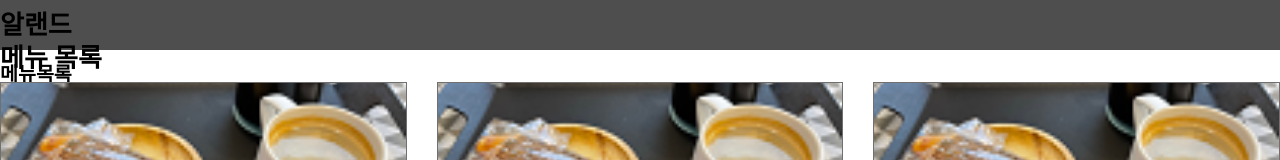
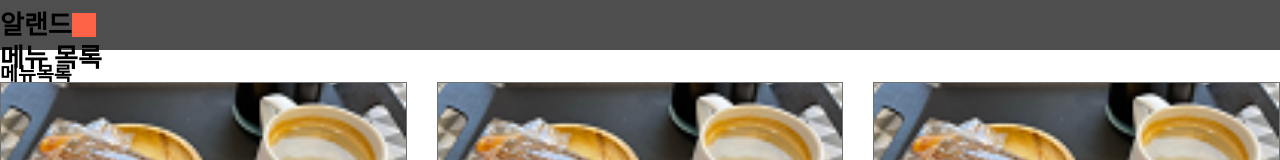
Before and after one commit to newlecture/rland-html, a plain HTML site: page menu/list.html in a window 1280 px wide. Shown: the top 160 px of the page. Drawn offline with Linux system fonts and the light colour scheme; files that its build step writes are made by us from their sources.

Commit message:
modify header.css color to tomato

```diff
--- a/css/header.css
+++ b/css/header.css
@@ -5,3 +5,6 @@
     display: flex;
     align-items: center;
 }
+.header div{
+    background-color: tomato;
+}
```
